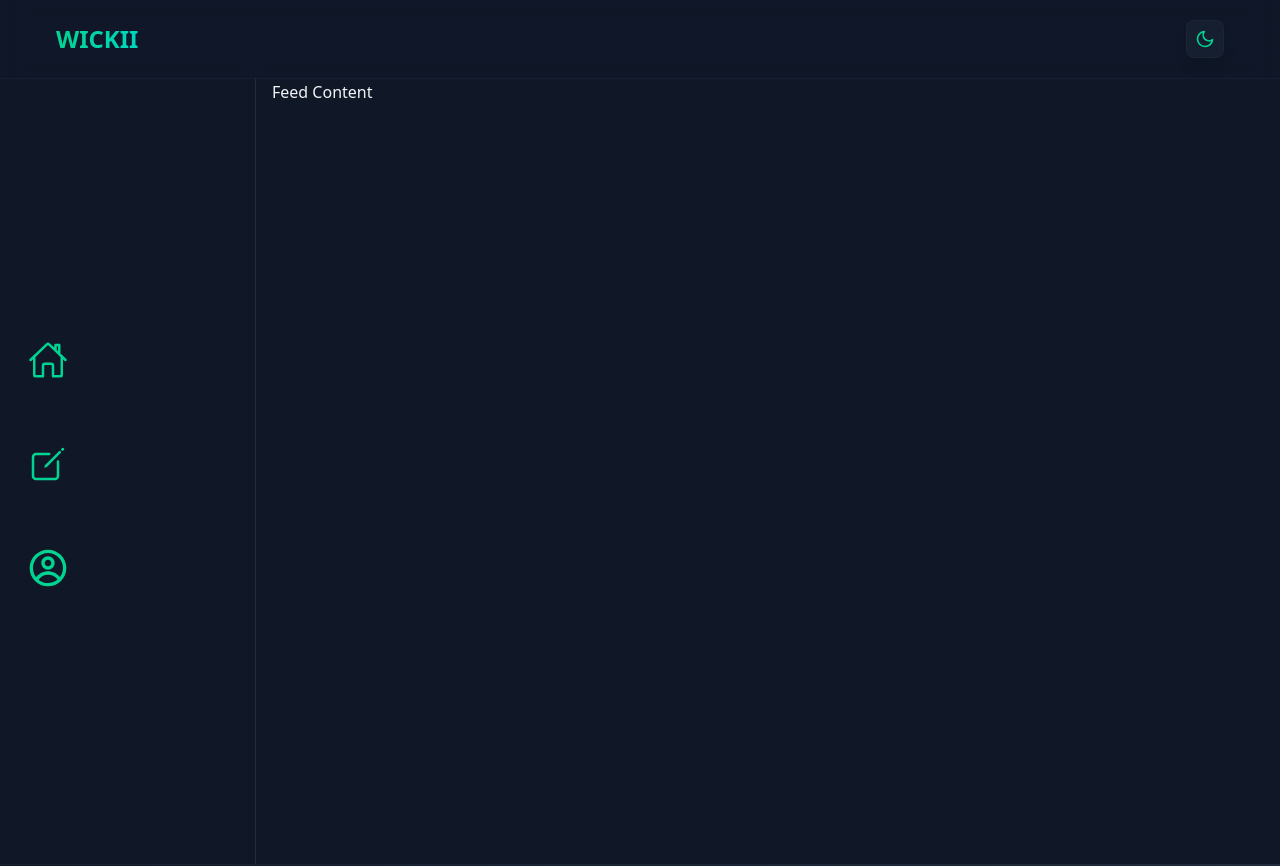
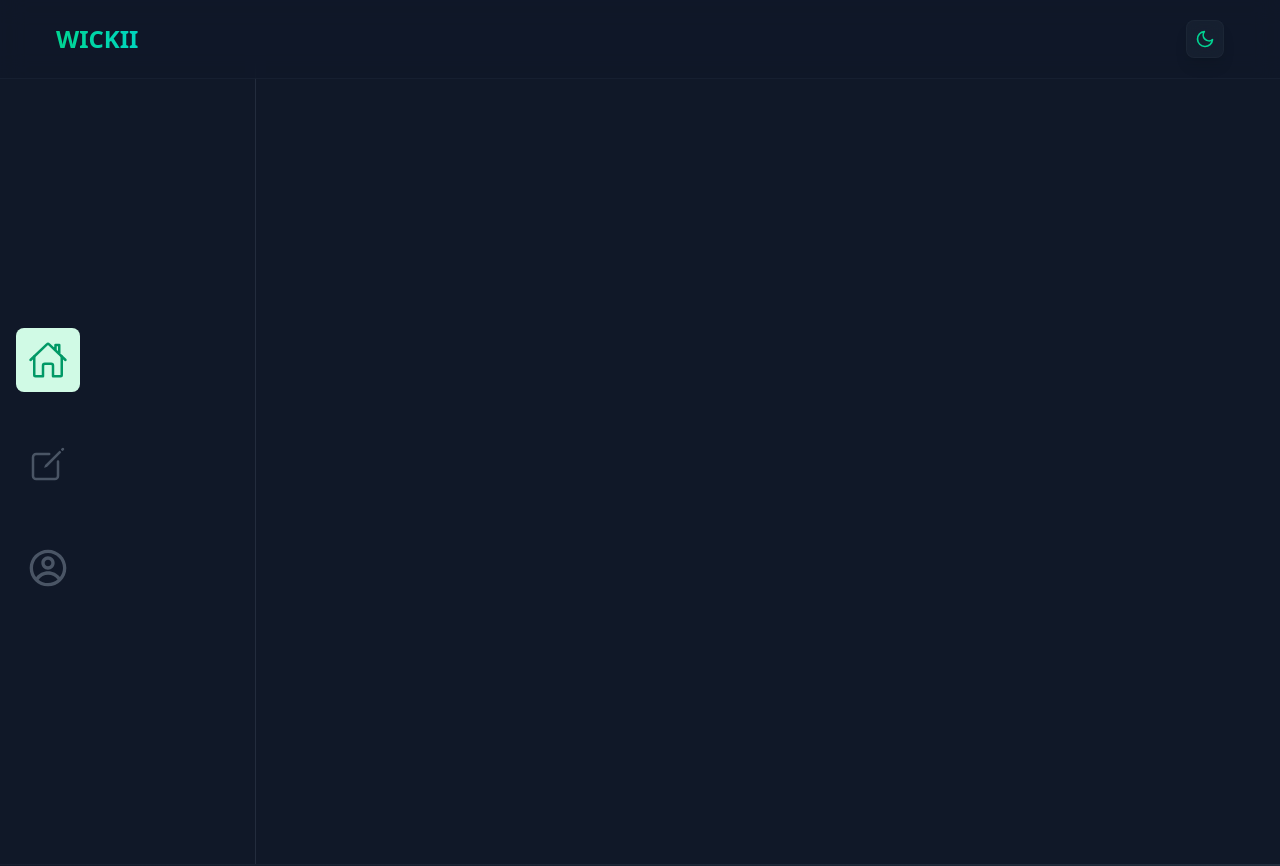
Before and after one commit to LupoNetn/Wickii, a React (Vite) app: page /feed in a window 1280 px wide. Shown: the top 866 px of the page. Built offline with nearby package versions, Linux system fonts and the light colour scheme.

Commit message:
feat: update FeedPage to include video element, refactor FeedSideBar to use NavLink for active styling, and enhance Create and Profile pages with consistent styling

```diff
--- a/src/components/FeedPage.tsx
+++ b/src/components/FeedPage.tsx
@@ -13,7 +13,9 @@ const FeedPage = () => {
       <div className="flex-1 pb-16 md:pb-0">
         {/* Your feed content here */}
         <div className="p-4">
-          <h1 className="text-gray-100">Feed Content</h1>
+          <video src="">
+
+          </video>
         </div>
       </div>
 
--- a/src/components/FeedSideBar.tsx
+++ b/src/components/FeedSideBar.tsx
@@ -2,7 +2,7 @@ import React, { useState } from 'react'
 import { IoHomeOutline } from "react-icons/io5"
 import { IoCreateOutline } from "react-icons/io5"
 import { CgProfile } from "react-icons/cg"
-import { Link } from 'react-router-dom'
+import { NavLink } from 'react-router-dom'
 
 const FeedSideBar = () => {
   const menuItems = [
@@ -12,28 +12,30 @@ const FeedSideBar = () => {
   ]
 
   const [open, setOpen] = useState(false)
-  const [isActive,setIsActive] = useState(false)
 
   return (
-   <>
     <div className='flex flex-row'>
       <div className='flex flex-col gap-10 w-1/4 justify-center items-start h-screen p-4'>
         {menuItems.map((item, index) => (
-        <Link
+          <NavLink
             key={index}
             to={item.path}
-          className="flex items-center gap-3 p-3 rounded-lg hover:bg-gray-100 transition-colors"
+            className={({ isActive }) =>
+              `flex items-center gap-3 p-3 rounded-lg transition-colors
+              ${isActive
+                ? 'bg-emerald-100 text-emerald-600'
+                : 'hover:bg-gray-100 text-gray-600 hover:text-emerald-500'
+              }`
+            }
           >
-          <span className="text-emerald-400">{item.icon}</span>
+            <span>{item.icon}</span>
             {open && (
-            <p className="text-emerald-700 font-medium block">{item.label}</p>
+              <p className="font-medium block">{item.label}</p>
             )}
-        </Link>
+          </NavLink>
         ))}
       </div>
-    {/* <div className='w-0.5 h-screen bg-white'></div> */}
     </div>
-   </>
   )
 }
 
--- a/src/index.css
+++ b/src/index.css
@@ -6,9 +6,6 @@
 // Glass effect: bg-white/80 with backdrop-blur */
 
 @import "tailwindcss";
-
-@tailwind base;
-@tailwind components;
 @tailwind utilities;
 
 /* Custom CSS Variables */
@@ -32,10 +29,3 @@
   --text-primary: #111827;
   --text-secondary: #4B5563;
 }
-
-/* Global Styles */
-body {
-  background-color: theme(colors.gray.900);
-  color: theme(colors.gray.100);
-  transition: background-color 300ms, color 300ms;
-}
--- a/src/pages/Create.tsx
+++ b/src/pages/Create.tsx
@@ -2,8 +2,8 @@
 
 const Create = () => {
   return (
-    <div>
-
+    <div className="m-30 text-white">
+      CREATE
     </div>
   )
 }
--- a/src/pages/Profile.tsx
+++ b/src/pages/Profile.tsx
@@ -2,8 +2,8 @@
 
 const Profile = () => {
   return (
-    <div>
-
+    <div className="m-80">
+      PROFILE
     </div>
   )
 }
```
Lines whose indentation alone changed are shown as unchanged.
